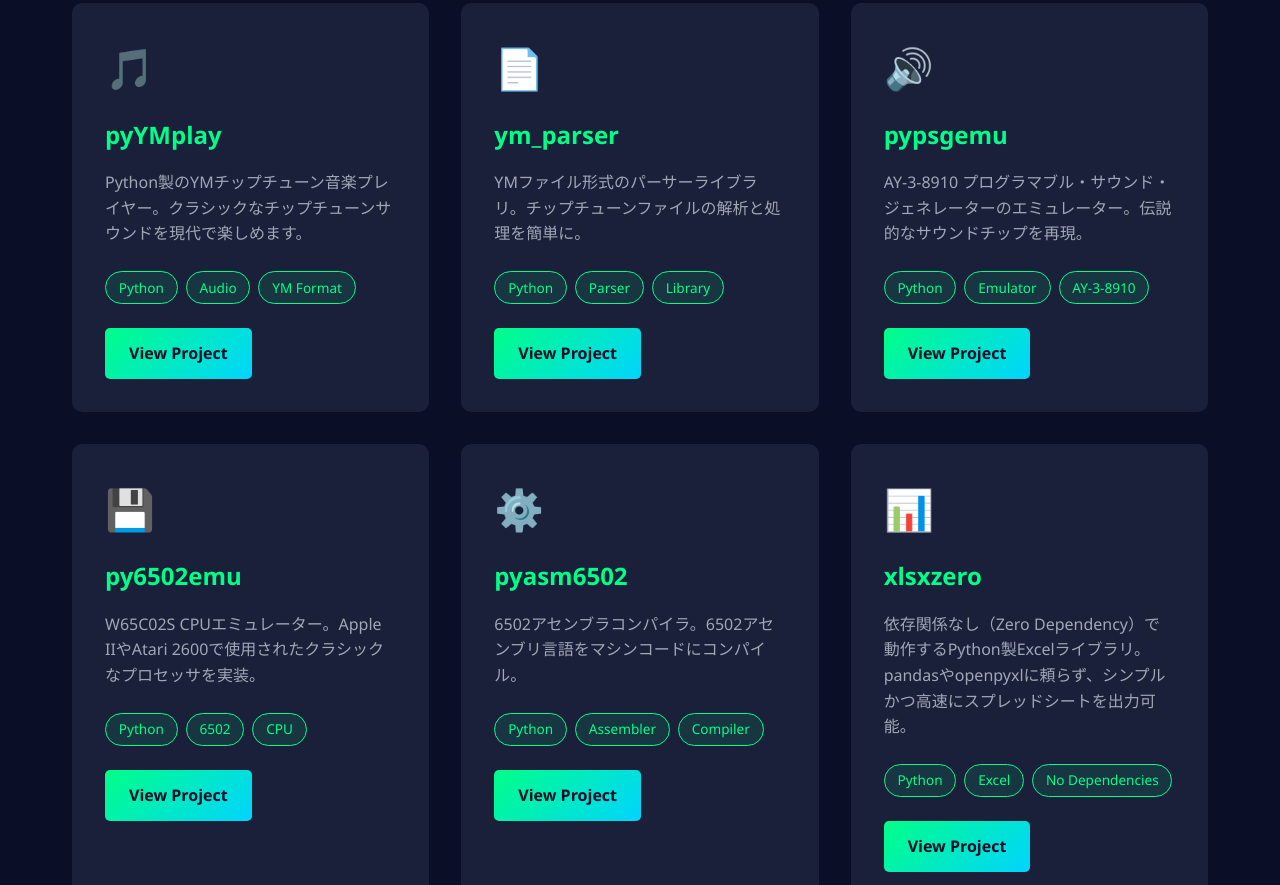
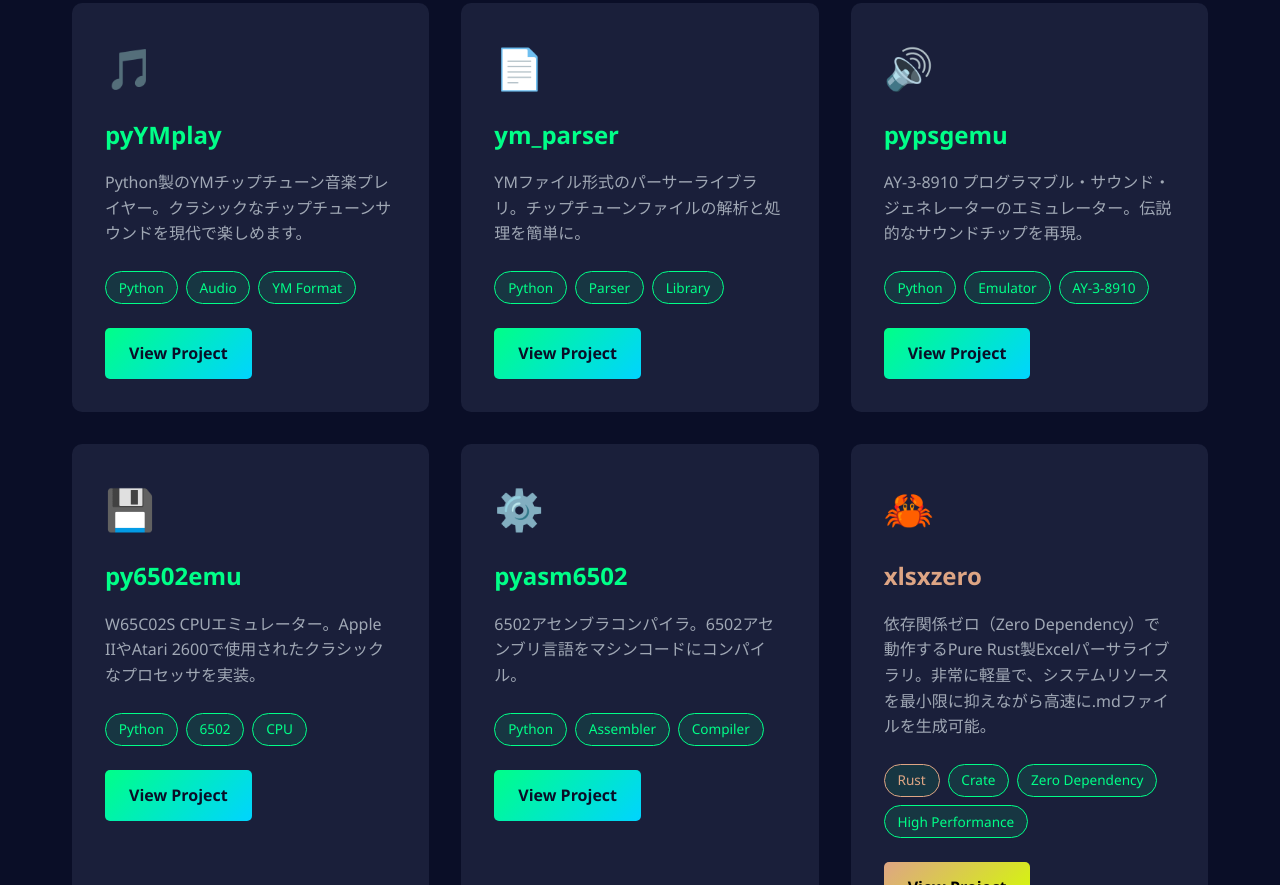
Before and after one commit to siska-tech/siska-tech.github.io, a plain HTML site: page index.html in a window 1280 px wide. Shown: the part 1915-2800 px from the top of the page. Drawn offline with Linux system fonts and the light colour scheme.

Commit message:
Fix project details

```diff
--- a/index.html
+++ b/index.html
@@ -342,7 +342,8 @@
             <p>
                 <strong style="color: var(--accent-primary);">Pure Rust. Zero Dependencies.</strong><br>
                 外部Cライブラリや不要な依存クレートを一切排除。<br>
-                圧倒的なパフォーマンスとメモリ安全性で、Markdownファイルを高速生成。
+                圧倒的なパフォーマンスとメモリ安全性で、<br>
+                Markdownファイルを高速生成。
             </p>
 
             <div class="terminal">cargo add xlsxzero</div>
@@ -466,15 +467,15 @@
                 </div>
 
                 <div class="project-card">
-                    <div class="project-icon">📊</div>
-                    <h3>xlsxzero</h3>
-                    <p>依存関係なし（Zero Dependency）で動作するPython製Excelライブラリ。pandasやopenpyxlに頼らず、シンプルかつ高速にスプレッドシートを出力可能。</p>
+                    <div class="project-icon">🦀</div>
+                    <h3 style="color: #DEA584;">xlsxzero</h3> <p>依存関係ゼロ（Zero Dependency）で動作するPure Rust製Excelパーサライブラリ。非常に軽量で、システムリソースを最小限に抑えながら高速に.mdファイルを生成可能。</p>
                     <div class="tech-stack">
-                        <span class="tech-tag">Python</span>
-                        <span class="tech-tag">Excel</span>
-                        <span class="tech-tag">No Dependencies</span>
+                        <span class="tech-tag" style="border-color: #DEA584; color: #DEA584;">Rust</span>
+                        <span class="tech-tag">Crate</span>
+                        <span class="tech-tag">Zero Dependency</span>
+                        <span class="tech-tag">High Performance</span>
                     </div>
-                    <a href="https://github.com/siska-tech/xlsxzero" class="btn" target="_blank">View Project</a>
+                    <a href="https://github.com/siska-tech/xlsxzero" class="btn" style="background: linear-gradient(135deg, #DEA584 0%, #d4ff00 100%); color: #000;" target="_blank">View Project</a>
                 </div>
 
                 <div class="project-card">
```
